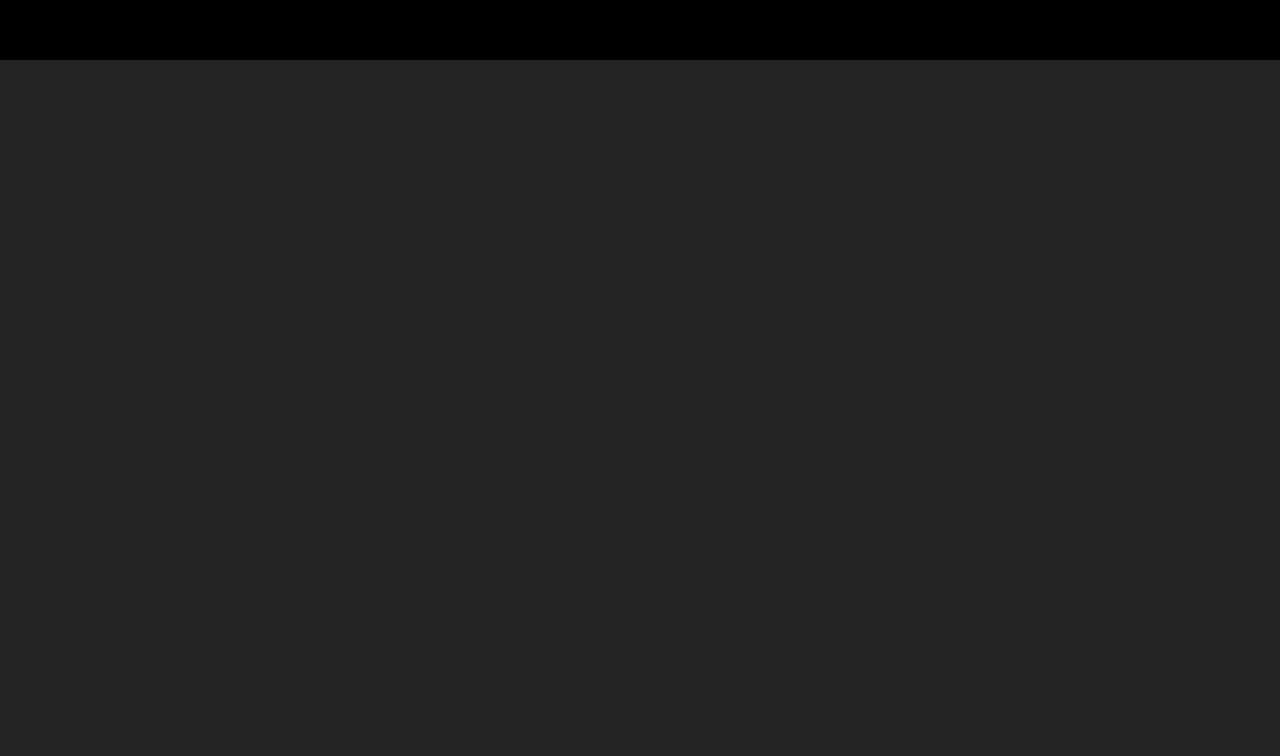
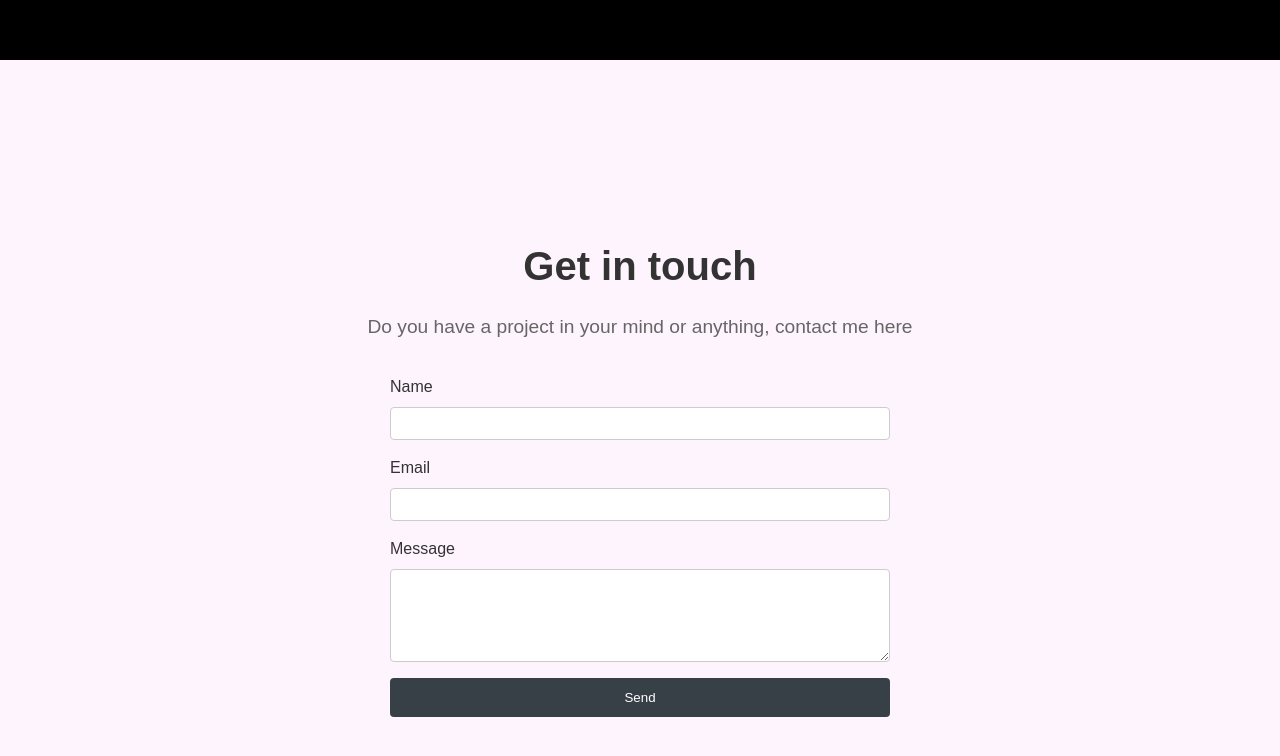
Before and after one commit to MohauMushi/Gym-Website, a React (Vite) app: page / in a window 1280 px wide. Shown: the part 2369-3125 px from the top of the page. Before the commit the page ends 2461 px from the top, so only its background shows below. Built offline with nearby package versions, Linux system fonts and the light colour scheme.

Commit message:
Added Contact component to App.jsx and updated styles in index.css"

```diff
--- a/src/App.jsx
+++ b/src/App.jsx
@@ -2,6 +2,7 @@ import Navbar from "./Components/Navbar/Navbar";
 import Home from "./Components/Home/Home";
 import About from "./Components/About/About";
 import Services from "./Components/Services/Services";
+import Contact from "./Components/Contact/Contact";
 import "./App.css";
 
 function App() {
@@ -12,6 +13,7 @@ function App() {
         <Home />
         <About />
         <Services />
+        < Contact />
       </div>
     </>
   );
--- /dev/null
+++ b/src/Components/Contact/Contact.css
@@ -0,0 +1,78 @@
+.contact-section {
+    /* background-color: #f8f9fa; */
+    text-align: center;
+    min-height: 100vh;
+    margin-top: -1.98rem;
+    display: flex;
+    flex-direction: column;
+    justify-content: center;
+    align-items: center;
+    position: relative;
+    margin-left: -50vw;
+    margin-right: -50vw;
+    padding: 2rem;
+}
+
+.contact-section h1, .contact-section h2 {
+    font-size: 2.5rem;
+    color: #333;
+    margin-bottom: 1rem;
+}
+
+.contact-section p {
+    font-size: 1.2rem;
+    color: #666;
+    max-width: 600px;
+    margin: 0 auto 2rem;
+    line-height: 1.6;
+}
+
+#contact-form {
+    display: flex;
+    flex-direction: column;
+    max-width: 500px;
+    width: 100%;
+    margin: 0 auto;
+}
+
+#contact-form label {
+    text-align: left;
+    margin-bottom: 0.5rem;
+    color: #333;
+}
+
+#contact-form input,
+#contact-form textarea {
+    margin-bottom: 1rem;
+    padding: 0.5rem;
+    border: 1px solid #ccc;
+    border-radius: 4px;
+}
+
+#contact-form button {
+    padding: 0.75rem 1.5rem;
+    background-color: #373f47;
+    color: white;
+    border: none;
+    border-radius: 4px;
+    cursor: pointer;
+    transition: background-color 0.3s ease;
+}
+
+#contact-form button:hover {
+    background-color: #6f4b48;
+}
+
+@media (max-width: 768px) {
+    .contact-section {
+        padding: 2rem 1rem;
+    }
+
+    .contact-section h1, .contact-section h2 {
+        font-size: 2rem;
+    }
+
+    .contact-section p {
+        font-size: 1rem;
+    }
+}
--- /dev/null
+++ b/src/Components/Contact/Contact.jsx
@@ -0,0 +1,25 @@
+import React from 'react';
+import './Contact.css';
+
+const Contact = () => {
+  return (
+    <section id="contact" className="contact-section">
+      <h2>Get in touch</h2>
+      <p>Do you have a project in your mind or anything, contact me here</p>
+      <form id="contact-form">
+        <label htmlFor="name">Name</label>
+        <input type="text" id="name" name="name" required />
+
+        <label htmlFor="email">Email</label>
+        <input type="email" id="email" name="email" required />
+
+        <label htmlFor="message">Message</label>
+        <textarea id="message" name="message" rows="5" required></textarea>
+
+        <button type="submit">Send</button>
+      </form>
+    </section>
+  );
+};
+
+export default Contact;
--- a/src/index.css
+++ b/src/index.css
@@ -3,9 +3,9 @@
   line-height: 1.5;
   font-weight: 400;
 
-  color-scheme: light dark;
+  /* color-scheme: light dark; */
   color: rgba(255, 255, 255, 0.87);
-  background-color: #242424;
+  background-color: #fef4fd;
 
   /* font-synthesis: none; */
   text-rendering: optimizeLegibility;
```
